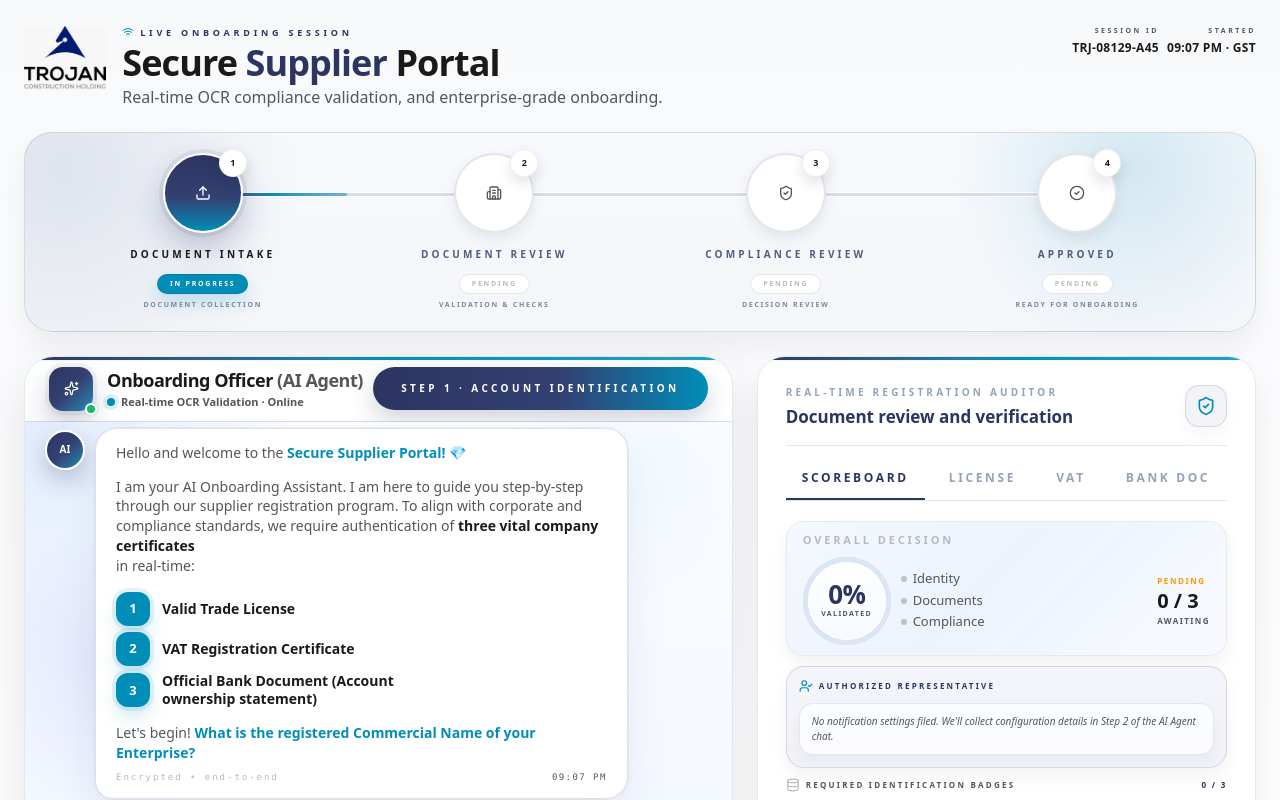
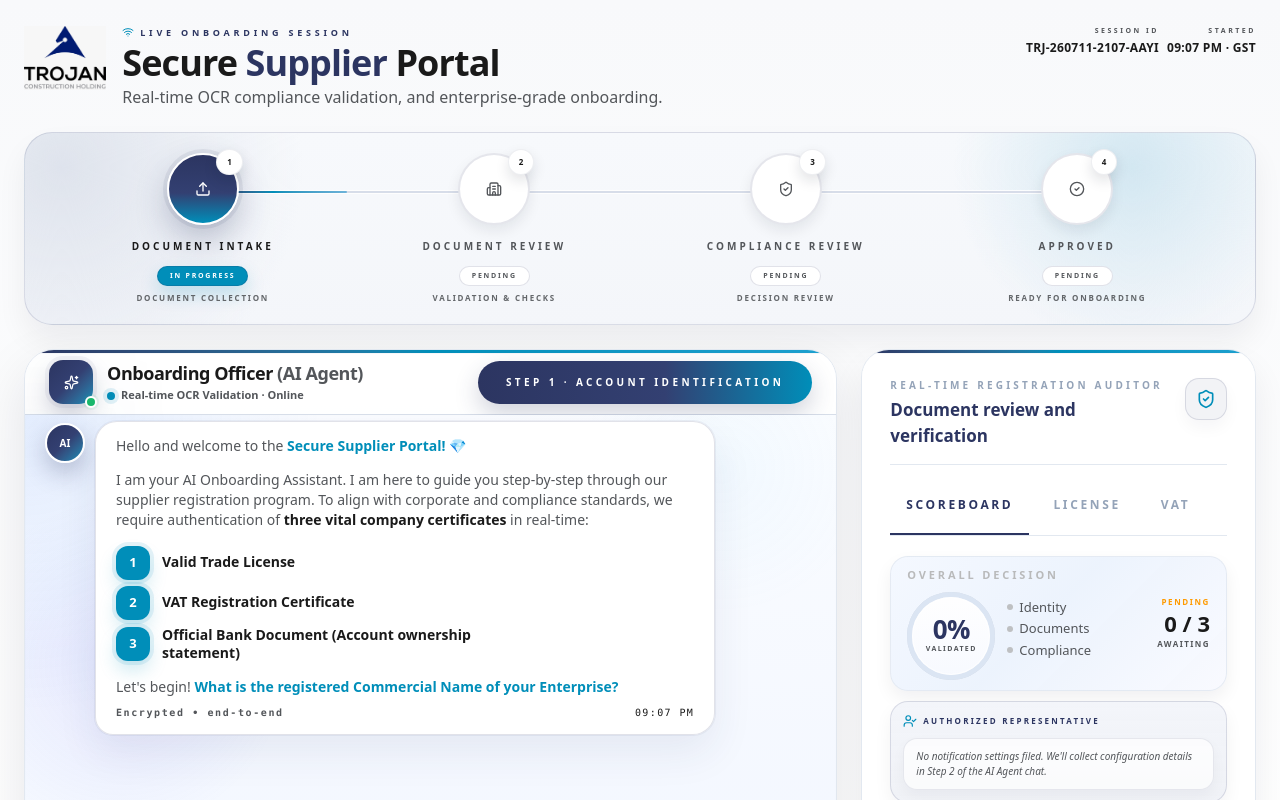
Before and after one commit to skyformit/trojan-web, a React (Vite) app: page / in a window 1280 px wide. Shown: the top 800 px of the page. Built offline with nearby package versions, Linux system fonts and the light colour scheme.

Commit message:
bug fixes.

```diff
--- a/src/App.tsx
+++ b/src/App.tsx
@@ -927,9 +927,20 @@ export default function App() {
   const [showBackupContactPrompt, setShowBackupContactPrompt] = useState(false);
   const [backupContactAttempted, setBackupContactAttempted] = useState(false);
   const [backupContactErrors, setBackupContactErrors] = useState<{ name?: string; email?: string; phone?: string }>({});
+  const [liveConversationId, setLiveConversationId] = useState<string | null>(null);
   const [sessionStartedAt] = useState(
     () => `${new Date().toLocaleTimeString('en-US', { hour: '2-digit', minute: '2-digit', hour12: true })} · GST`
   );
+  const [sessionLabel] = useState(() => {
+    const now = new Date();
+    const yy = String(now.getFullYear()).slice(-2);
+    const mm = String(now.getMonth() + 1).padStart(2, '0');
+    const dd = String(now.getDate()).padStart(2, '0');
+    const hh = String(now.getHours()).padStart(2, '0');
+    const min = String(now.getMinutes()).padStart(2, '0');
+    const rand = Math.random().toString(36).slice(2, 6).toUpperCase();
+    return `TRJ-${yy}${mm}${dd}-${hh}${min}-${rand}`;
+  });
   const orchestratorVendorId = String(
     orchestratorResponse?.vendID ??
     orchestratorResponse?.vendId ??
@@ -1646,7 +1657,7 @@ Next Step: ${friendlyNextStep}`
           }
           title="Secure Supplier Portal"
           subtitle="Real-time OCR compliance validation, and enterprise-grade onboarding."
-          sessionId={String(orchestratorResponse?.context?.conversation_id || 'TRJ-08129-A45')}
+          sessionId={String(orchestratorResponse?.context?.conversation_id || liveConversationId || sessionLabel)}
           startedAt={sessionStartedAt}
         />
 
@@ -1677,6 +1688,7 @@ Next Step: ${friendlyNextStep}`
           submissionComplete={submissionComplete}
           registrationState={registrationState}
           setRegistrationState={setRegistrationState}
+          onConversationIdChange={setLiveConversationId}
           chatHistory={chatHistory}
           setChatHistory={setChatHistory}
           onAnalyzeDocument={handleAnalyzeDocument}
--- a/src/components/AIAgentChat.tsx
+++ b/src/components/AIAgentChat.tsx
@@ -12,6 +12,7 @@ import VendorLookupResults from './ui/VendorLookupResults';
 interface AIAgentChatProps {
   registrationState: SupplierRegistrationState;
   setRegistrationState: React.Dispatch<React.SetStateAction<SupplierRegistrationState>>;
+  onConversationIdChange?: (conversationId: string | null) => void;
   onAnalyzeDocument: (
     type: 'trade_license' | 'vat_certificate' | 'bank_document',
     file: File | null,
@@ -31,6 +32,7 @@ interface AIAgentChatProps {
 export default function AIAgentChat({
   registrationState,
   setRegistrationState,
+  onConversationIdChange,
   onAnalyzeDocument,
   chatHistory,
   setChatHistory,
@@ -67,6 +69,10 @@ export default function AIAgentChat({
     chatHistory,
     setChatHistory,
   });
+
+  React.useEffect(() => {
+    onConversationIdChange?.(conversationId);
+  }, [conversationId, onConversationIdChange]);
 
   const effectiveUploadType = uploadTypeForCurrentStep;
 
@@ -211,16 +217,14 @@ export default function AIAgentChat({
       ];
 
       return (
-        <div className="max-w-[66ch] space-y-3.5 pr-2">
+        <div className="w-full max-w-none space-y-3.5 pr-2">
           <p className="text-[14px] leading-[1.42] text-[var(--brand-neutral)]">
             Hello and welcome to the <span className="font-semibold text-[var(--brand-sky)]">Secure Supplier Portal!</span> 💎
           </p>
 
-          <p className="text-[14px] leading-[1.42] text-[var(--brand-neutral)]">
-            I am your AI Onboarding Assistant. I am here to guide you step-by-step<br />
-            through our supplier registration program. To align with corporate and<br />
-            compliance standards, we require authentication of{' '}
-            <strong className="font-semibold text-[var(--brand-primary-deep)]">three vital company certificates</strong><br />
+          <p className="w-full text-[14px] leading-[1.42] text-[var(--brand-neutral)]">
+            I am your AI Onboarding Assistant. I am here to guide you step-by-step through our supplier registration program. To align with corporate and compliance standards, we require authentication of{' '}
+            <strong className="font-semibold text-[var(--brand-primary-deep)]">three vital company certificates</strong>{' '}
             in real-time:
           </p>
 
@@ -230,7 +234,7 @@ export default function AIAgentChat({
                 <span className="flex h-[34px] w-[34px] shrink-0 items-center justify-center rounded-[12px] bg-[var(--brand-sky)] text-[13px] font-black text-white shadow-[0_10px_18px_rgba(0,142,185,0.18)] ring-4 ring-[color:rgba(0,142,185,0.10)]">
                   {index + 1}
                 </span>
-                <p className="max-w-[36ch] text-[14px] font-semibold leading-[1.32] text-[var(--brand-primary-deep)]">
+                <p className="max-w-[44ch] text-[14px] font-semibold leading-[1.32] text-[var(--brand-primary-deep)]">
                   {item}
                 </p>
               </div>
--- a/src/components/PortalStepper.tsx
+++ b/src/components/PortalStepper.tsx
@@ -27,16 +27,16 @@ export default function PortalStepper({
     <section className="relative overflow-hidden rounded-[28px] border border-[color:rgba(44,53,97,0.14)] bg-[radial-gradient(circle_at_3%_18%,rgba(220,225,235,0.9),transparent_20%),radial-gradient(circle_at_90%_18%,rgba(202,227,239,0.8),transparent_16%),linear-gradient(180deg,rgba(247,249,252,1)_0%,rgba(244,246,250,1)_100%)] px-4 py-4 shadow-[0_16px_30px_rgba(15,23,42,0.06)] md:px-7 md:py-5">
       <div className="relative">
         <div
-          className="pointer-events-none absolute left-[12.5%] right-[12.5%] top-[2.2rem] z-0 hidden h-[3px] rounded-full bg-[color:rgba(214,220,232,0.95)] md:block md:top-[2.5rem]"
+          className="pointer-events-none absolute left-[12.5%] right-[12.5%] top-[2.15rem] z-0 hidden h-[2px] rounded-full bg-[color:rgba(214,220,232,0.95)] md:block md:top-[2.4rem]"
           style={{
             boxShadow: '0 0 0 1px rgba(255,255,255,0.85)',
           }}
           aria-hidden="true"
         />
         <div
-          className="pointer-events-none absolute left-[12.5%] z-10 hidden h-[3px] rounded-full bg-gradient-to-r from-[var(--brand-primary)] via-[var(--brand-sky)] to-[var(--brand-sky-light)] md:block"
+          className="pointer-events-none absolute left-[12.5%] z-10 hidden h-[2px] rounded-full bg-gradient-to-r from-[var(--brand-primary)] via-[var(--brand-sky)] to-[var(--brand-sky-light)] md:block"
           style={{
-            top: '2.5rem',
+            top: '2.4rem',
             width: `calc(${activeLinePct}% - 12.5%)`,
             maxWidth: '75%',
           }}
@@ -66,33 +66,33 @@ export default function PortalStepper({
             return (
               <div key={step.id} className="relative flex flex-col items-center text-center">
                 <div className="relative z-10 flex w-full flex-col items-center">
-                  <div className={`relative flex h-16 w-16 items-center justify-center rounded-full border-[2px] md:h-[5rem] md:w-[5rem] ${circleClass}`}>
-                    <div className="relative flex h-7 w-7 items-center justify-center rounded-full bg-transparent md:h-8 md:w-8">
+                  <div className={`relative flex h-[3.75rem] w-[3.75rem] items-center justify-center rounded-full border-[2px] md:h-[4.5rem] md:w-[4.5rem] ${circleClass}`}>
+                    <div className="relative flex h-[1.6rem] w-[1.6rem] items-center justify-center rounded-full bg-transparent md:h-[1.8rem] md:w-[1.8rem]">
                       {isFailed ? (
-                        <XCircle className="h-4 w-4 md:h-[1.25rem] md:w-[1.25rem]" />
+                        <XCircle className="h-[0.95rem] w-[0.95rem] md:h-[1.05rem] md:w-[1.05rem]" />
                       ) : isReview ? (
-                        <AlertCircle className="h-4 w-4 md:h-[1.25rem] md:w-[1.25rem]" />
+                        <AlertCircle className="h-[0.95rem] w-[0.95rem] md:h-[1.05rem] md:w-[1.05rem]" />
                       ) : isCompleted ? (
-                        <Check className="h-4 w-4 md:h-[1.25rem] md:w-[1.25rem]" />
+                        <Check className="h-[0.95rem] w-[0.95rem] md:h-[1.05rem] md:w-[1.05rem]" />
                       ) : (
                         step.icon(isActive, isCompleted)
                       )}
                     </div>
-                  <span className="absolute -right-1.5 -top-1.5 flex h-6 w-6 items-center justify-center rounded-full border border-[color:rgba(44,53,97,0.08)] bg-white text-[9px] font-extrabold text-[var(--brand-primary-deep)] shadow-[0_6px_14px_rgba(15,23,42,0.12)] md:h-7 md:w-7 md:text-[9px]">
-                    {step.id}
-                  </span>
-                </div>
+                    <span className="absolute -right-1.5 -top-1.5 flex h-[1.45rem] w-[1.45rem] items-center justify-center rounded-full border border-[color:rgba(44,53,97,0.08)] bg-white text-[8px] font-extrabold text-[var(--brand-primary-deep)] shadow-[0_6px_14px_rgba(15,23,42,0.12)] md:h-[1.65rem] md:w-[1.65rem] md:text-[8px]">
+                      {step.id}
+                    </span>
+                  </div>
 
                   <div className="mt-2.5 space-y-1 md:mt-3.5 md:space-y-1.5">
                     <span
-                      className={`block text-[9px] font-black uppercase tracking-[0.3em] md:text-[10px] md:tracking-[0.32em] ${
+                      className={`block text-[9px] font-black uppercase tracking-[0.28em] md:text-[10px] md:tracking-[0.3em] ${
                         isFailed
                           ? 'text-[var(--brand-primary-deep)]'
                           : isReview
                             ? 'text-[var(--brand-primary-deep)]'
                             : isCurrent || isActive
                               ? 'text-[var(--brand-primary-deep)]'
-                              : 'text-[var(--brand-primary)]/80'
+                              : 'text-[var(--brand-neutral)]'
                       }`}
                     >
                       {step.label}
@@ -101,14 +101,14 @@ export default function PortalStepper({
                     <span
                       className={`mx-auto inline-flex rounded-full border px-2.5 py-[3px] text-[7px] font-extrabold uppercase tracking-[0.24em] md:px-3 md:py-[4px] md:text-[7px] md:tracking-[0.25em] ${
                         isFailed
-                          ? 'border-[color:rgba(44,53,97,0.12)] bg-[color:rgba(83,86,90,0.08)] text-[var(--brand-neutral)]'
+                          ? 'border-[color:rgba(44,53,97,0.14)] bg-[color:rgba(83,86,90,0.10)] text-[var(--brand-neutral)]'
                           : isReview
-                            ? 'border-[color:rgba(44,53,97,0.12)] bg-white text-[var(--brand-neutral)]'
+                            ? 'border-[color:rgba(44,53,97,0.14)] bg-white text-[var(--brand-neutral)]'
                             : isCompleted || (step.id < currentStepIndex && !isCurrent)
-                                ? 'border-[color:rgba(44,53,97,0.12)] bg-white text-[var(--brand-neutral)]'
+                                ? 'border-[color:rgba(44,53,97,0.14)] bg-white text-[var(--brand-primary-deep)]'
                               : isCurrent || isActive
                                 ? 'border-[color:rgba(44,53,97,0.18)] bg-[var(--brand-sky)] text-white shadow-[0_8px_18px_rgba(0,142,185,0.22)]'
-                                : 'border-[color:rgba(44,53,97,0.12)] bg-white text-[var(--brand-gray-light)]'
+                                : 'border-[color:rgba(44,53,97,0.14)] bg-white text-[var(--brand-neutral)]'
                       }`}
                     >
                       {isFailed
@@ -122,7 +122,7 @@ export default function PortalStepper({
                               : 'Pending'}
                     </span>
 
-                    <span className="block text-[7px] font-semibold uppercase tracking-[0.24em] text-[color:rgba(118,130,150,0.95)]">
+                    <span className="block text-[8px] font-semibold uppercase tracking-[0.22em] text-[var(--brand-neutral)]/90">
                       {step.desc}
                     </span>
                   </div>
--- a/src/components/PortalWorkspace.tsx
+++ b/src/components/PortalWorkspace.tsx
@@ -8,6 +8,7 @@ type PortalWorkspaceProps = {
   submissionComplete: boolean;
   registrationState: SupplierRegistrationState;
   setRegistrationState: Dispatch<SetStateAction<SupplierRegistrationState>>;
+  onConversationIdChange?: (conversationId: string | null) => void;
   chatHistory: ChatMessage[];
   setChatHistory: Dispatch<SetStateAction<ChatMessage[]>>;
   onAnalyzeDocument: (
@@ -111,6 +112,7 @@ export default function PortalWorkspace({
   submissionComplete,
   registrationState,
   setRegistrationState,
+  onConversationIdChange,
   chatHistory,
   setChatHistory,
   onAnalyzeDocument,
@@ -135,17 +137,18 @@ export default function PortalWorkspace({
 
   return (
     <div className="grid grid-cols-1 lg:grid-cols-12 gap-6 items-stretch">
-      <div className="lg:col-span-6 xl:col-span-7 h-full">
+      <div className="lg:col-span-7 xl:col-span-8 h-full">
         <AIAgentChat
           registrationState={registrationState}
           setRegistrationState={setRegistrationState}
+          onConversationIdChange={onConversationIdChange}
           onAnalyzeDocument={onAnalyzeDocument}
           chatHistory={chatHistory}
           setChatHistory={setChatHistory}
         />
       </div>
 
-      <div className="lg:col-span-6 xl:col-span-5 text-slate-800 h-full">
+      <div className="lg:col-span-5 xl:col-span-4 text-slate-800 h-full">
         <VerificationPanel
           registrationState={registrationState}
           setRegistrationState={setRegistrationState}
--- a/src/components/VerificationPanel.tsx
+++ b/src/components/VerificationPanel.tsx
@@ -292,8 +292,9 @@ export default function VerificationPanel({
         <div className="rounded-[18px] border border-slate-200/80 bg-[linear-gradient(135deg,rgba(244,248,255,0.98)_0%,rgba(236,243,253,0.98)_46%,rgba(249,250,255,0.99)_100%)] px-3 py-2 shadow-[0_8px_18px_rgba(15,23,42,0.06)] md:px-4 md:py-2.5">
           <p className="text-[11px] font-black uppercase tracking-[0.26em] text-[var(--brand-gray-light)]">Overall Decision</p>
 
-          <div className="mt-2 grid grid-cols-1 items-start gap-3 sm:grid-cols-[minmax(80px,auto)_minmax(0,1fr)_auto] sm:items-center md:gap-2.5">
-            <div className="relative flex h-[80px] w-[80px] items-center justify-center rounded-full bg-[color:rgba(83,86,90,0.08)] shadow-[inset_0_0_0_1px_rgba(44,53,97,0.10)] md:h-[88px] md:w-[88px]">
+          <div className="mt-2 flex flex-col gap-3 sm:flex-row sm:items-start sm:justify-between md:gap-2.5">
+            <div className="flex min-w-0 items-start gap-3">
+              <div className="relative flex h-[80px] w-[80px] shrink-0 items-center justify-center rounded-full bg-[color:rgba(83,86,90,0.08)] shadow-[inset_0_0_0_1px_rgba(44,53,97,0.10)] md:h-[88px] md:w-[88px]">
                 <div
                   className="absolute inset-0 rounded-full p-[4px] md:p-[5px]"
                   style={scoreRingStyle}
@@ -306,7 +307,7 @@ export default function VerificationPanel({
                 </div>
               </div>
 
-            <div className="flex flex-col justify-center gap-0.5 pl-0 text-[12px] font-medium text-[var(--brand-neutral)] md:text-[13px]">
+              <div className="flex min-w-0 flex-col justify-center gap-0.5 pt-1 text-[11px] font-medium text-[var(--brand-neutral)] md:pt-1.5 md:text-[13px]">
                 <div className="flex items-center gap-1.5">
                   <span className="h-1.5 w-1.5 rounded-full bg-[var(--brand-gray-light)]/90" />
                   <span>Identity</span>
@@ -320,10 +321,11 @@ export default function VerificationPanel({
                   <span>Compliance</span>
                 </div>
               </div>
+            </div>
 
-            <div>
+            <div className="shrink-0 text-right sm:pt-1">
               <p className="text-[8px] font-black uppercase tracking-[0.2em] text-amber-500">Pending</p>
-              <p className="mt-1 text-[16px] font-black leading-none text-[var(--brand-primary-deep)] md:text-[20px]">0 / 3</p>
+              <p className="mt-1 text-[18px] font-black leading-none text-[var(--brand-primary-deep)] md:text-[22px]">0 / 3</p>
               <p className="mt-1 text-[8px] font-black uppercase tracking-[0.18em] text-[var(--brand-neutral)]">Awaiting</p>
             </div>
           </div>
@@ -830,7 +832,6 @@ export default function VerificationPanel({
           { key: 'licenseNumber', label: 'License Number' },
           { key: 'companyName', label: 'Extracted Company' },
           { key: 'expiryDate', label: 'Expiry Date' },
-          { key: 'manager', label: 'Manager / Owner' },
           { key: 'licensedActivities', label: 'Licensed Activities' }
         ]
       )}
--- a/src/components/ui/ChatMessageBubble.tsx
+++ b/src/components/ui/ChatMessageBubble.tsx
@@ -49,7 +49,7 @@ export default function ChatMessageBubble({
       )}
 
       <div
-        className={`relative z-10 ${isAgent ? 'max-w-[91%] rounded-[22px] px-5 py-3.5' : 'max-w-[92%] rounded-[24px] px-5 py-3.5'} text-[13px] leading-[1.5] ${
+        className={`relative z-10 ${isAgent ? 'w-full max-w-[80%] rounded-[22px] px-5 py-3.5' : 'max-w-[92%] rounded-[24px] px-5 py-3.5'} text-[13px] leading-[1.5] ${
           isUser
             ? 'bg-gradient-to-br from-[var(--brand-primary)] via-[var(--brand-primary-mid)] to-[var(--brand-sky)] text-white rounded-br-md font-medium shadow-[0_12px_30px_rgba(44,53,97,0.24)]'
             : 'bg-white/97 text-[var(--brand-primary-deep)] border border-[color:rgba(44,53,97,0.14)] rounded-bl-[18px] shadow-[0_18px_40px_rgba(44,53,97,0.08)] ring-1 ring-[color:rgba(44,53,97,0.06)]'
@@ -77,12 +77,12 @@ export default function ChatMessageBubble({
         )}
 
         {isAgent ? (
-          <div className="mt-2 flex items-end justify-between gap-3 text-[9px] font-mono tracking-[0.22em] text-[var(--brand-gray-light)]">
-            <span className="normal-case">Encrypted • end-to-end</span>
-            <span className="tracking-[0.16em] text-[var(--brand-neutral)]">{message.timestamp}</span>
+          <div className="mt-2 flex items-end justify-between gap-3 text-[10px] font-mono tracking-[0.16em] text-[var(--brand-neutral)]">
+            <span className="normal-case font-semibold text-[var(--brand-neutral)]">Encrypted • end-to-end</span>
+            <span className="tracking-[0.14em] text-[var(--brand-primary-deep)]">{message.timestamp}</span>
           </div>
         ) : (
-          <p className={`mt-1 text-[9px] text-right font-mono ${isUser ? 'text-[color:rgba(255,255,255,0.78)]' : 'text-[var(--brand-gray-light)]'}`}>{message.timestamp}</p>
+          <p className={`mt-1 text-[10px] text-right font-mono ${isUser ? 'text-[color:rgba(255,255,255,0.84)]' : 'text-[var(--brand-neutral)]'}`}>{message.timestamp}</p>
         )}
       </div>
     </div>
--- a/src/components/ui/ProcessingIndicator.tsx
+++ b/src/components/ui/ProcessingIndicator.tsx
@@ -21,9 +21,9 @@ export default function ProcessingIndicator({
             <p className="font-sans text-[10px] leading-[1.35] text-[var(--brand-neutral)]">{description}</p>
           </div>
         </div>
-        <div className="mt-2.5 flex items-end justify-between gap-3 text-[9px] font-mono tracking-[0.22em] text-[var(--brand-gray-light)]">
-          <span className="normal-case">Encrypted • end-to-end</span>
-          <span className="tracking-[0.16em] text-[var(--brand-neutral)]">now</span>
+        <div className="mt-2.5 flex items-end justify-between gap-3 text-[10px] font-mono tracking-[0.16em] text-[var(--brand-neutral)]">
+          <span className="normal-case font-semibold text-[var(--brand-neutral)]">Encrypted • end-to-end</span>
+          <span className="tracking-[0.14em] text-[var(--brand-primary-deep)]">now</span>
         </div>
       </div>
     </div>
```
Lines whose indentation alone changed are shown as unchanged.
